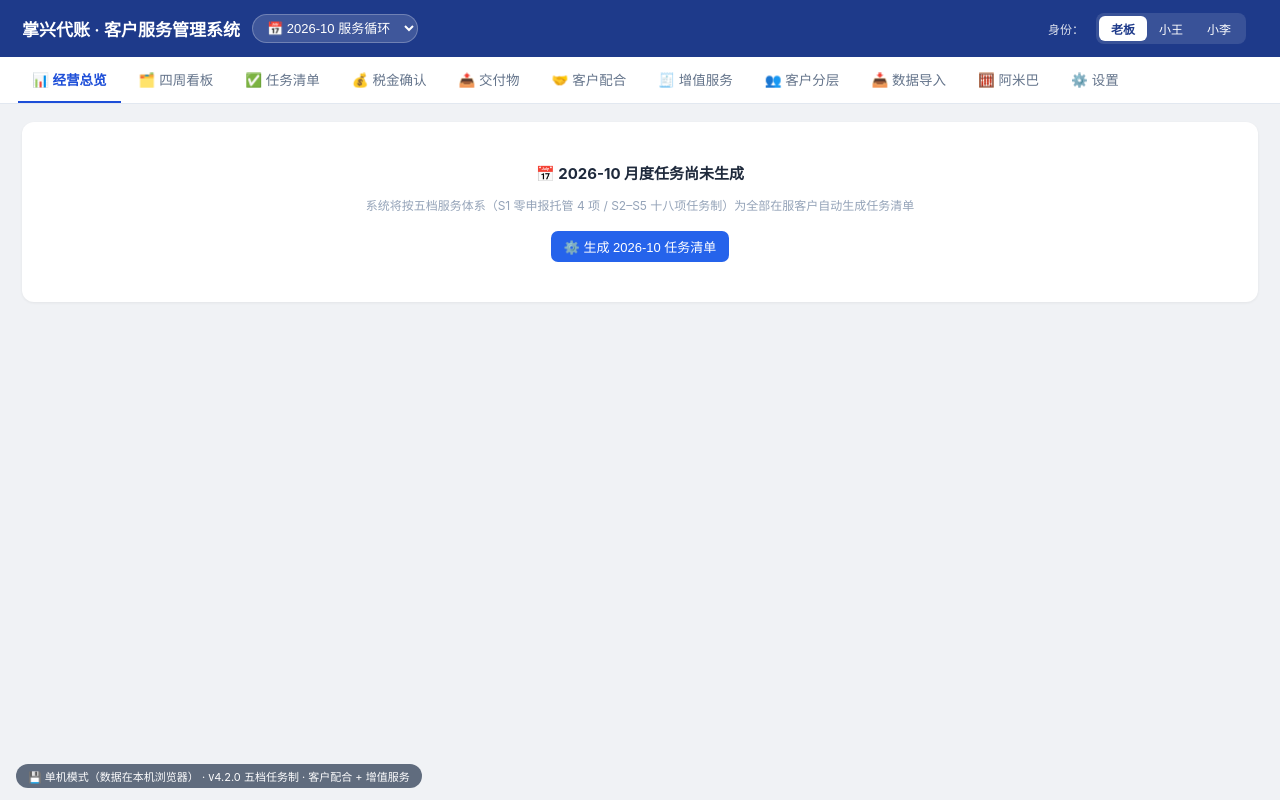
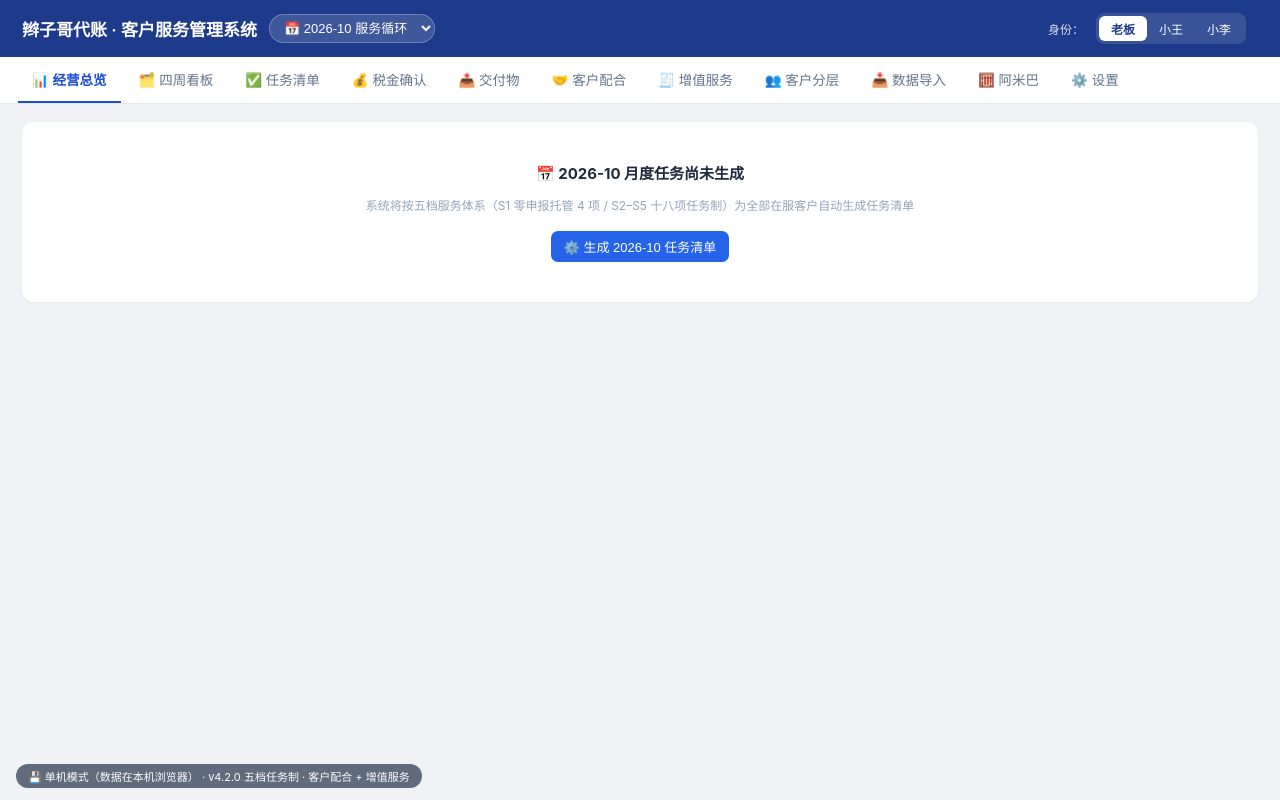
Before and after one commit to yfk009/zc-daizhang-system, a website built with Vite: page index.html in a window 1280 px wide. Built offline with nearby package versions, Linux system fonts and the light colour scheme.

Commit message:
品牌更名：掌兴代账 → 辫子哥代账（页面标题 + 顶栏应用名）

```diff
--- a/index.html
+++ b/index.html
@@ -3,7 +3,7 @@
 <head>
   <meta charset="UTF-8">
   <meta name="viewport" content="width=device-width, initial-scale=1.0">
-  <title>掌兴代账 · 客户服务管理系统</title>
+  <title>辫子哥代账 · 客户服务管理系统</title>
 </head>
 <body>
   <div id="app"></div>
--- a/src/config.js
+++ b/src/config.js
@@ -2,5 +2,5 @@
 // 多用户云端部署时填入 CloudBase 环境 ID，例如 'prod-8gxxxxxx'
 export const CLOUDBASE_ENV = '';
 
-export const APP_NAME = '掌兴代账 · 客户服务管理系统';
+export const APP_NAME = '辫子哥代账 · 客户服务管理系统';
 export const VERSION = 'v4.2.0 五档任务制 · 客户配合 + 增值服务';
```
